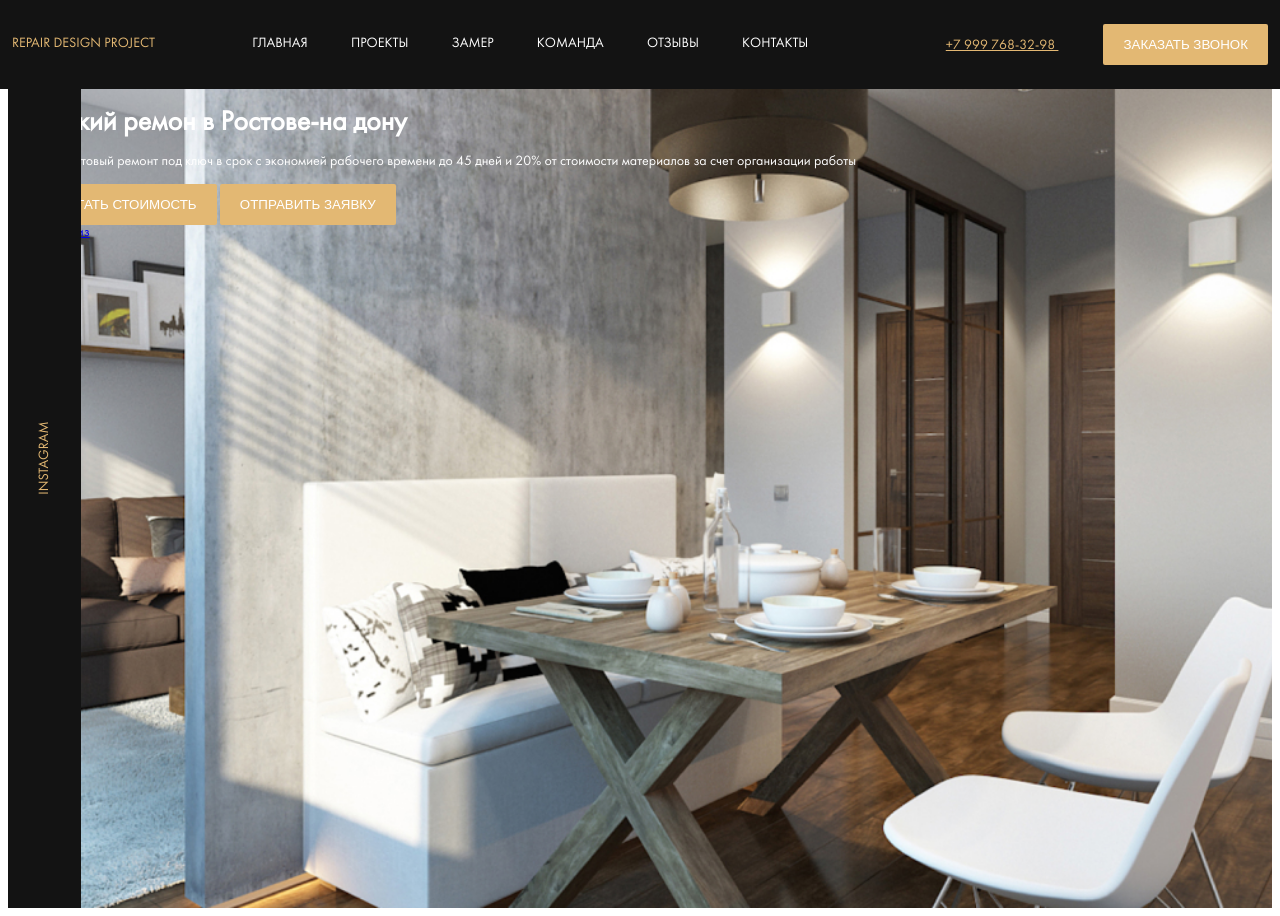
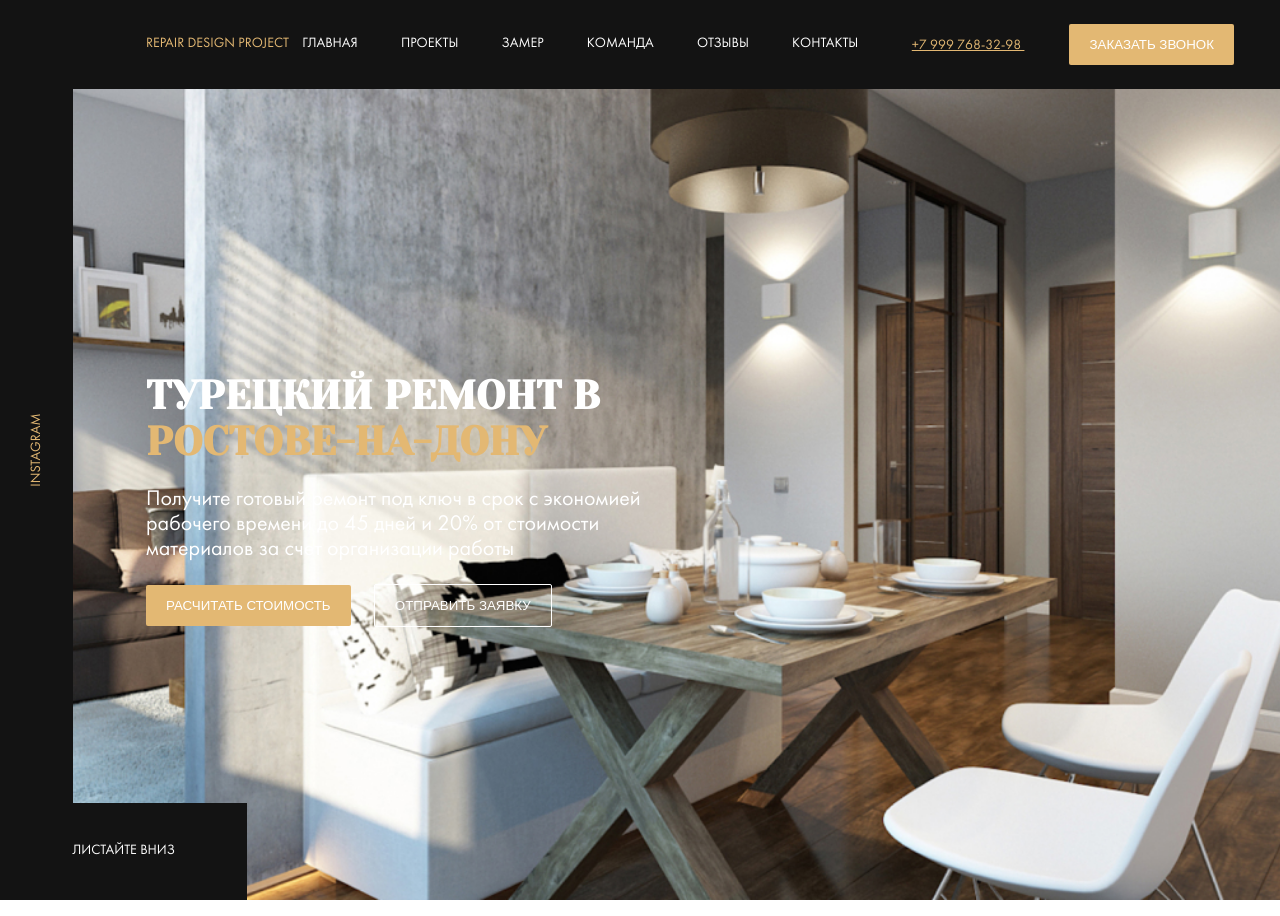
Before and after one commit to VladNek/webstudy, a website: page my project/my-project/index.html in a window 1280 px wide. Drawn offline with Linux system fonts and the light colour scheme; files whose address does not match are found by name.

Commit message:
feat: hero style and Yeseva One font

```diff
--- a/my project/my-project/index.html
+++ b/my project/my-project/index.html
@@ -3,6 +3,7 @@
 <head>
  <meta charset="UTF-8">
  <meta name="viewport" content="width=device-width, initial-scale=1.0">
+ <link href="https://fonts.googleapis.com/css2?family=Yeseva+One&display=swap" rel="stylesheet">
  <link rel="stylesheet" href="css/style.css">
  <title>Document</title>
 </head>
@@ -33,17 +34,21 @@
   <div class="instagram hero__instagram">
     <a href="#" class="instagram__link"> Instagram</a>
   </div>
-  <div class="hero_content">
    <div class="container">
-   <h1 class="title hero__title"> Турецкий ремон в Ростове-на дону</h1>
-   <p class="hero__text"> Получите готовый ремонт под ключ в срок с экономией рабочего времени до 45 дней и 20% от стоимости материалов за счет организации работы</p>
-   <button class="button hero__button button--primary"> Расчитать стоимость </button>
-   <button class="button hero__button button--primary"> Отправить заявку  </button>
+     <div class="hero_content">
+        <h1 class="title hero__title"> Турецкий ремонт  в &nbsp; <span
+        class="title--primary"> Ростове-на-дону
+        </span></h1>
+        <p class="hero__text"> Получите готовый ремонт под ключ в срок с экономией рабочего времени до 45 дней и 20% от стоимости материалов за счет организации работы</p>
+        <button class="button hero__button button--primary"> Расчитать стоимость
+        </button>
+        <button class="button hero__button button--outline"> Отправить заявку  </button>
+     </div>
    </div>
-   <!-- /.container -->
-   </div>
-<!-- /.hero_content -->
- <a href="#" class="scroll-down">Листайте вниз</a>
+ <!-- /.hero_content -->
+</div>
+<!-- /.container -->
+ <a href="#" class="hero__scroll-down">Листайте вниз</a>
 </section>
 </main>
 </body>
--- a/my project/my-project/sass/grid.sass
+++ b/my project/my-project/sass/grid.sass
@@ -1,3 +1,4 @@
 .container
+ width: 85%
  max-width: 1256px
  margin: auto
--- a/my project/my-project/sass/style.sass
+++ b/my project/my-project/sass/style.sass
@@ -12,3 +12,4 @@
 body
  font-family: 'Futura Book', sans-serif
  font-size: 14px
+ margin: 0
--- a/my project/my-project/sass/templates/_header.sass
+++ b/my project/my-project/sass/templates/_header.sass
@@ -5,7 +5,9 @@
  width: 100%
  z-index: 99
  background-color: $dark
- padding: 24px 0
+ padding: 24px
+ padding-left: 50px
+ padding-right: 50px
 .menu
  display: flex
  justify-content: space-between
@@ -24,3 +26,6 @@
 .contacts
  &__phone
   margin-right: 45px
+.hero_content
+  padding-left: 50px
+  padding-right: 50px
--- a/my project/my-project/sass/templates/_hero.sass
+++ b/my project/my-project/sass/templates/_hero.sass
@@ -1,15 +1,39 @@
 .hero
  position: relative
+ display: flex
+ flex-direction: column
+ justify-content: center
+ align-items: flex-start
  padding-top: 100px
  background: $dark url('../img/hero-bg.jpg') no-repeat center / cover
  height: 100vh
  color: $light
+ &__title
+  max-width: 670px
+ &__text
+  font-size: 22px
+  max-width: 500px
+ &__button
+  margin-right: 20px
  &__instagram
   position: absolute
   left: 0
   top: 0
   max-width: 80px
   height: 100%
+ &__scroll-down
+  position: absolute
+  display: flex
+  align-items: center
+  justify-content: center
+  left: 0
+  bottom: 0
+  min-width: 247px
+  min-height: 97px
+  background-color: $dark
+  text-transform: uppercase
+  text-decoration: none
+  color: $light
 .instagram
  display: flex
  justify-content: center
@@ -22,3 +46,8 @@
   transform: rotate(-90deg)
 .title
  margin: 0
+ font-family: 'Yeseva One', cursive
+ text-transform: uppercase
+ font-size: 40px
+ &--primary
+  color: $primary
```
Also changed, not shown: my project/my-project/css/grid.css, my project/my-project/css/style.css.
